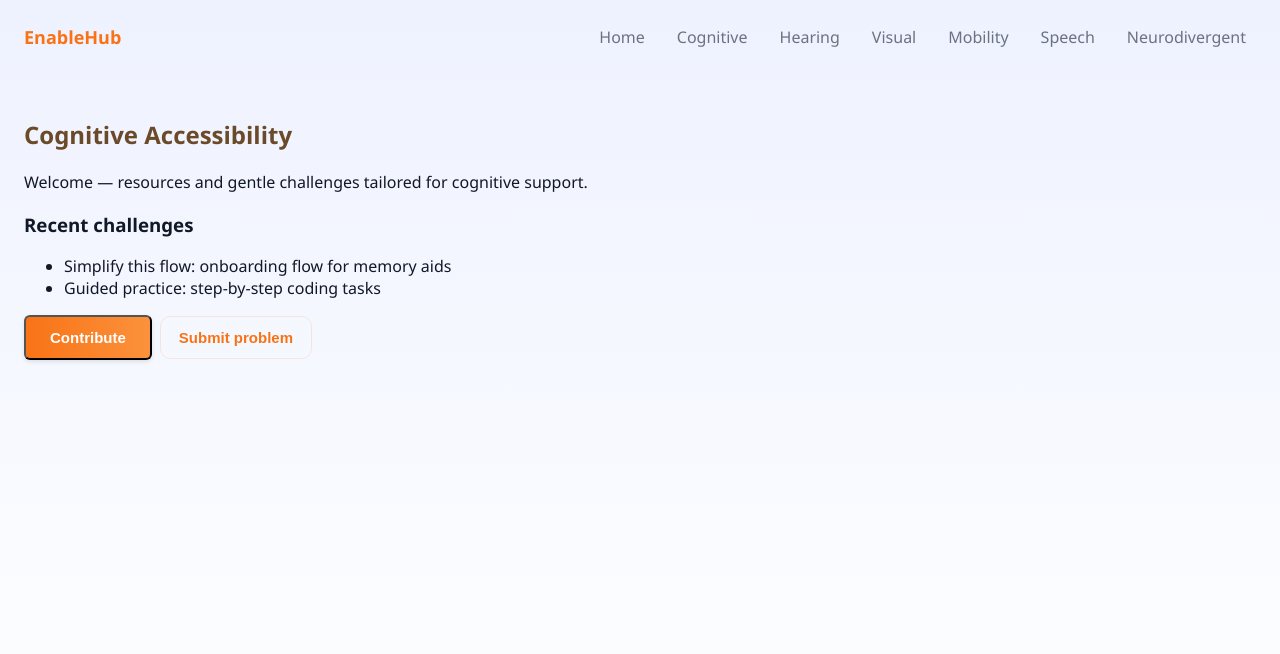
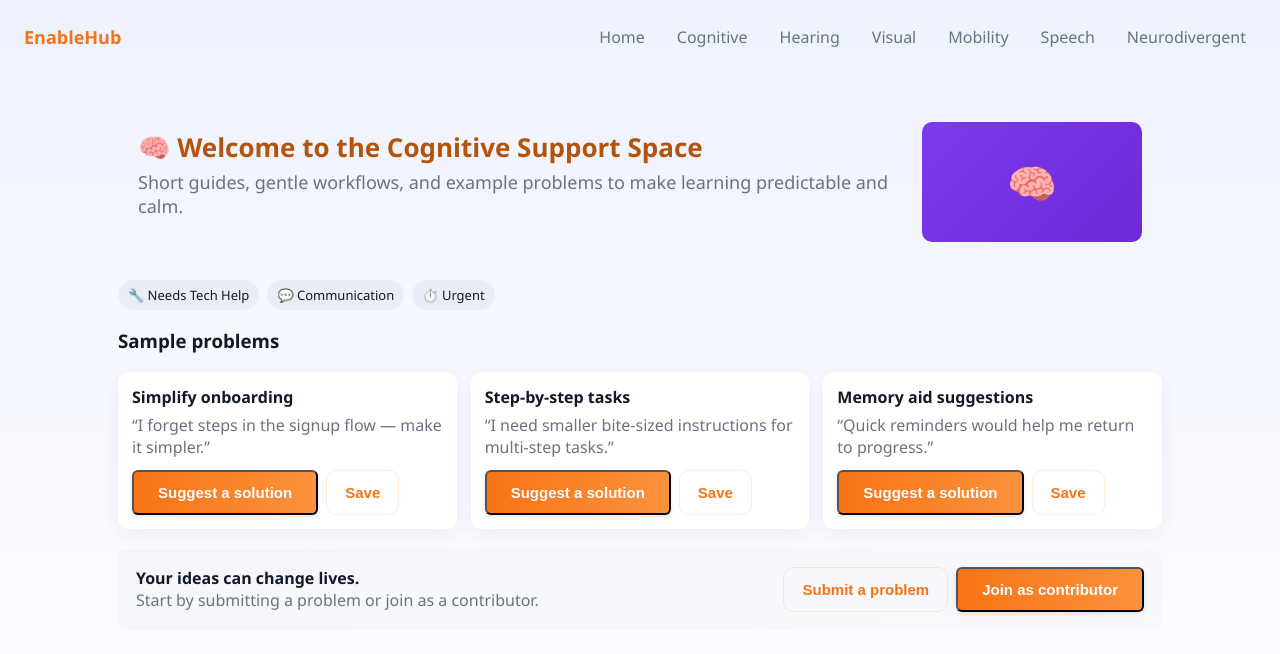
Before and after one commit to Vaish123-M/SolveTogether-platform, a React (Create React App) app in the folder EnableHub/client/: page /cognitive in a window 1280 px wide. Shown: the top 654 px of the page. Built offline with nearby package versions, Linux system fonts and the light colour scheme.

Commit message:
feat(client): enhance disability pages with hero, sample problems, filters, and CTAs

```diff
--- a/EnableHub/client/src/index.css
+++ b/EnableHub/client/src/index.css
@@ -81,3 +81,39 @@ body {
 .btn-primary:hover {
   background-color: #4338ca;
 }
+
+/* Page layout utilities */
+.page { padding: 28px; max-width:1100px; margin:0 auto; }
+.page-hero { display:flex; gap:20px; align-items:center; padding:20px; border-radius:12px; margin-bottom:18px; }
+.page-hero .hero-text { flex:1 }
+.page-hero .hero-title { margin:0 0 8px 0; font-size:26px; }
+.page-hero .hero-lead { margin:0 0 12px 0; color:var(--muted); }
+.page-illustration { width:220px; height:120px; border-radius:10px; display:flex; align-items:center; justify-content:center; color:white; font-size:40px; }
+
+/* filter / tag bar */
+.filters { display:flex; gap:8px; flex-wrap:wrap; margin:12px 0 18px 0; }
+.tag { background:rgba(0,0,0,0.04); padding:6px 10px; border-radius:999px; font-size:13px; cursor:pointer; }
+
+/* problem cards */
+.card-grid { display:grid; grid-template-columns:repeat(auto-fit,minmax(260px,1fr)); gap:14px; }
+.problem-card { background:var(--card); padding:14px; border-radius:10px; box-shadow:0 6px 18px rgba(15,23,42,0.06); }
+.problem-card h4 { margin:0 0 6px 0; }
+.problem-card p { margin:0 0 12px 0; color:var(--muted); }
+.problem-card .card-actions { display:flex; gap:8px; }
+
+/* CTA area */
+.page-cta { margin-top:20px; padding:18px; border-radius:10px; display:flex; align-items:center; justify-content:space-between; background:linear-gradient(90deg, rgba(0,0,0,0.02), rgba(0,0,0,0.01)); }
+
+/* Themed illustrations (simple gradients) */
+.theme-mobility { background: linear-gradient(135deg,#60a5fa,#3b82f6); }
+.theme-hearing { background: linear-gradient(135deg,#fb923c,#f97316); }
+.theme-cognitive { background: linear-gradient(135deg,#7c3aed,#6d28d9); }
+.theme-neuro { background: linear-gradient(135deg,#14b8a6,#06b6d4); }
+.theme-visual { background: linear-gradient(135deg,#111827,#0f172a); }
+.theme-speech { background: linear-gradient(135deg,#fda4af,#fb7185); }
+
+/* small responsive tweaks */
+@media (max-width:720px) {
+  .page-hero { flex-direction:column; align-items:flex-start }
+  .page-illustration { width:100%; height:140px }
+}
--- a/EnableHub/client/src/pages/Cognitive.js
+++ b/EnableHub/client/src/pages/Cognitive.js
@@ -1,20 +1,51 @@
 import React from 'react'
+
+const SAMPLE = [
+  { title: 'Simplify onboarding', quote: 'I forget steps in the signup flow — make it simpler.' },
+  { title: 'Step-by-step tasks', quote: 'I need smaller bite-sized instructions for multi-step tasks.' },
+  { title: 'Memory aid suggestions', quote: 'Quick reminders would help me return to progress.' },
+]
 
 export default function Cognitive(){
   return (
-    <main style={{padding:24}}>
-      <h2 style={{color:'#6b4a2a'}}>Cognitive Accessibility</h2>
-      <p>Welcome — resources and gentle challenges tailored for cognitive support.</p>
-      <section style={{marginTop:16}}>
-        <h3>Recent challenges</h3>
-        <ul>
-          <li>Simplify this flow: onboarding flow for memory aids</li>
-          <li>Guided practice: step-by-step coding tasks</li>
-        </ul>
+    <main className="page">
+      <section className="page-hero">
+        <div className="hero-text">
+          <h2 className="hero-title">🧠 Welcome to the Cognitive Support Space</h2>
+          <p className="hero-lead">Short guides, gentle workflows, and example problems to make learning predictable and calm.</p>
+        </div>
+        <div className="page-illustration theme-cognitive" aria-hidden="true">🧠</div>
       </section>
-      <div style={{marginTop:16}}>
-        <button className="btn btn-primary">Contribute</button>
-        <button className="btn btn-secondary" style={{marginLeft:8}}>Submit problem</button>
+
+      <div className="filters" role="toolbar" aria-label="Filter problems">
+        <div className="tag">🔧 Needs Tech Help</div>
+        <div className="tag">💬 Communication</div>
+        <div className="tag">⏱️ Urgent</div>
+      </div>
+
+      <h3 style={{marginTop:6}}>Sample problems</h3>
+      <div className="card-grid" aria-live="polite">
+        {SAMPLE.map((p) => (
+          <article key={p.title} className="problem-card">
+            <h4>{p.title}</h4>
+            <p>“{p.quote}”</p>
+            <div className="card-actions">
+              <button className="btn btn-primary">Suggest a solution</button>
+              <button className="btn btn-secondary">Save</button>
+            </div>
+          </article>
+        ))}
+      </div>
+
+      <div className="page-cta">
+        <div>
+          <strong>Your ideas can change lives.</strong>
+          <div style={{color:'var(--muted)'}}>Start by submitting a problem or join as a contributor.</div>
+        </div>
+        <div style={{display:'flex', gap:8}}>
+          <button className="btn btn-secondary">Submit a problem</button>
+          <button className="btn btn-primary">Join as contributor</button>
+        </div>
       </div>
     </main>
   )
--- a/EnableHub/client/src/pages/Hearing.js
+++ b/EnableHub/client/src/pages/Hearing.js
@@ -2,19 +2,43 @@ import React from 'react'
 
 export default function Hearing(){
   return (
-    <main style={{padding:24}}>
-      <h2 style={{color:'#0f766e'}}>Hearing Accessibility</h2>
-      <p>Welcome — visual transcripts, captions, and sound-free challenges.</p>
-      <section style={{marginTop:16}}>
-        <h3>Recent challenges</h3>
-        <ul>
-          <li>Captioning practice for short lectures</li>
-          <li>Silent UI: design without relying on audio cues</li>
-        </ul>
+    <main className="page">
+      <section className="page-hero">
+        <div className="hero-text">
+          <h2 className="hero-title">🦻 Hearing Support Space</h2>
+          <p className="hero-lead">Captions, better notifications, and clear alternatives for audio-first content.</p>
+        </div>
+        <div className="page-illustration theme-hearing" aria-hidden>🦻</div>
       </section>
-      <div style={{marginTop:16}}>
-        <button className="btn btn-primary">Contribute</button>
-        <button className="btn btn-secondary" style={{marginLeft:8}}>Submit problem</button>
+
+      <div className="filters">
+        <div className="tag">💬 Communication Barrier</div>
+        <div className="tag">🔧 Needs Tech Help</div>
+      </div>
+
+      <h3>Sample problems</h3>
+      <div className="card-grid">
+        {SAMPLE.map((p) => (
+          <article className="problem-card" key={p.title}>
+            <h4>{p.title}</h4>
+            <p>“{p.quote}”</p>
+            <div className="card-actions">
+              <button className="btn btn-primary">Suggest a solution</button>
+              <button className="btn btn-secondary">Save</button>
+            </div>
+          </article>
+        ))}
+      </div>
+
+      <div className="page-cta">
+        <div>
+          <strong>Your ideas can change lives.</strong>
+          <div style={{color:'var(--muted)'}}>Share an issue or start helping today.</div>
+        </div>
+        <div style={{display:'flex', gap:8}}>
+          <button className="btn btn-secondary">Submit a problem</button>
+          <button className="btn btn-primary">Join as contributor</button>
+        </div>
       </div>
     </main>
   )
--- a/EnableHub/client/src/pages/Mobility.js
+++ b/EnableHub/client/src/pages/Mobility.js
@@ -1,20 +1,49 @@
 import React from 'react'
+
+const SAMPLE = [
+  { title: 'Reachable actions', quote: 'Buttons are too small or too close together for assistive devices.' },
+  { title: 'Drag-and-drop fallback', quote: 'I can’t use drag-and-drop reliably; need keyboard alternatives.' },
+]
 
 export default function Mobility(){
   return (
-    <main style={{padding:24}}>
-      <h2 style={{color:'#0c4a6e'}}>Mobility Accessibility</h2>
-      <p>Welcome — keyboard-friendly interaction patterns and adaptable controls.</p>
-      <section style={{marginTop:16}}>
-        <h3>Recent challenges</h3>
-        <ul>
-          <li>Ensure all actions are reachable via keyboard</li>
-          <li>Provide alternatives for drag-and-drop</li>
-        </ul>
+    <main className="page">
+      <section className="page-hero">
+        <div className="hero-text">
+          <h2 className="hero-title">🦽 Mobility Support Space</h2>
+          <p className="hero-lead">Keyboard-first patterns, reachable controls, and alternatives to gestures.</p>
+        </div>
+        <div className="page-illustration theme-mobility" aria-hidden>🦽</div>
       </section>
-      <div style={{marginTop:16}}>
-        <button className="btn btn-primary">Contribute</button>
-        <button className="btn btn-secondary" style={{marginLeft:8}}>Submit problem</button>
+
+      <div className="filters">
+        <div className="tag">🔧 Needs Tech Help</div>
+        <div className="tag">🎨 Design Challenge</div>
+      </div>
+
+      <h3>Sample problems</h3>
+      <div className="card-grid">
+        {SAMPLE.map((p) => (
+          <article className="problem-card" key={p.title}>
+            <h4>{p.title}</h4>
+            <p>“{p.quote}”</p>
+            <div className="card-actions">
+              <button className="btn btn-primary">Suggest a solution</button>
+              <button className="btn btn-secondary">Save</button>
+            </div>
+          </article>
+        ))}
+      </div>
+
+      <div className="page-cta">
+        <div>
+          <strong>Your ideas can change lives.</strong>
+          <div style={{color:'var(--muted)'}}>Submit mobility problems or join the contributor community.</div>
+        </div>
+        <div style={{display:'flex', gap:8}}>
+          <button className="btn btn-secondary">Submit a problem</button>
+          <button className="btn btn-primary">Join as contributor</button>
+        </div>
       </div>
     </main>
   )
--- a/EnableHub/client/src/pages/Neurodivergent.js
+++ b/EnableHub/client/src/pages/Neurodivergent.js
@@ -1,20 +1,49 @@
 import React from 'react'
+
+const SAMPLE = [
+  { title: 'Reduced motion mode', quote: 'Animations make me uncomfortable — provide a calm mode.' },
+  { title: 'Simpler layouts', quote: 'I need less busy screens to focus.' },
+]
 
 export default function Neurodivergent(){
   return (
-    <main style={{padding:24}}>
-      <h2 style={{color:'#5b21b6'}}>Neurodivergent</h2>
-      <p>Welcome — options for reduced motion, simplified layouts, and clear step-by-step flows.</p>
-      <section style={{marginTop:16}}>
-        <h3>Recent challenges</h3>
-        <ul>
-          <li>Noise-reduced interface modes</li>
-          <li>Provide predictable, consistent UI patterns</li>
-        </ul>
+    <main className="page">
+      <section className="page-hero">
+        <div className="hero-text">
+          <h2 className="hero-title">🧩 Neurodivergent Support Space</h2>
+          <p className="hero-lead">Options for reduced motion, simplified layouts, and predictable flows.</p>
+        </div>
+        <div className="page-illustration theme-neuro" aria-hidden>🧩</div>
       </section>
-      <div style={{marginTop:16}}>
-        <button className="btn btn-primary">Contribute</button>
-        <button className="btn btn-secondary" style={{marginLeft:8}}>Submit problem</button>
+
+      <div className="filters">
+        <div className="tag">🧪 Prototype Ready</div>
+        <div className="tag">🎨 Design Challenge</div>
+      </div>
+
+      <h3>Sample problems</h3>
+      <div className="card-grid">
+        {SAMPLE.map((p) => (
+          <article className="problem-card" key={p.title}>
+            <h4>{p.title}</h4>
+            <p>“{p.quote}”</p>
+            <div className="card-actions">
+              <button className="btn btn-primary">Suggest a solution</button>
+              <button className="btn btn-secondary">Save</button>
+            </div>
+          </article>
+        ))}
+      </div>
+
+      <div className="page-cta">
+        <div>
+          <strong>Your ideas can change lives.</strong>
+          <div style={{color:'var(--muted)'}}>Share a neurodivergent-friendly problem or join contributors.</div>
+        </div>
+        <div style={{display:'flex', gap:8}}>
+          <button className="btn btn-secondary">Submit a problem</button>
+          <button className="btn btn-primary">Join as contributor</button>
+        </div>
       </div>
     </main>
   )
--- a/EnableHub/client/src/pages/Speech.js
+++ b/EnableHub/client/src/pages/Speech.js
@@ -1,20 +1,49 @@
 import React from 'react'
+
+const SAMPLE = [
+  { title: 'Voice command discoverability', quote: 'I don’t know which commands are available.' },
+  { title: 'Alternate controls', quote: 'Provide easier alternatives if voice is unreliable.' },
+]
 
 export default function Speech(){
   return (
-    <main style={{padding:24}}>
-      <h2 style={{color:'#7c2d12'}}>Speech Accessibility</h2>
-      <p>Welcome — voice control friendliness and clear prompts for non-verbal users.</p>
-      <section style={{marginTop:16}}>
-        <h3>Recent challenges</h3>
-        <ul>
-          <li>Improve voice-command discoverability</li>
-          <li>Add fallback controls for non-verbal users</li>
-        </ul>
+    <main className="page">
+      <section className="page-hero">
+        <div className="hero-text">
+          <h2 className="hero-title">🗣️ Speech Support Space</h2>
+          <p className="hero-lead">Voice-friendly controls with clear fallbacks for non-verbal interaction.</p>
+        </div>
+        <div className="page-illustration theme-speech" aria-hidden>🗣️</div>
       </section>
-      <div style={{marginTop:16}}>
-        <button className="btn btn-primary">Contribute</button>
-        <button className="btn btn-secondary" style={{marginLeft:8}}>Submit problem</button>
+
+      <div className="filters">
+        <div className="tag">💬 Communication Barrier</div>
+        <div className="tag">🔧 Needs Tech Help</div>
+      </div>
+
+      <h3>Sample problems</h3>
+      <div className="card-grid">
+        {SAMPLE.map((p) => (
+          <article className="problem-card" key={p.title}>
+            <h4>{p.title}</h4>
+            <p>“{p.quote}”</p>
+            <div className="card-actions">
+              <button className="btn btn-primary">Suggest a solution</button>
+              <button className="btn btn-secondary">Save</button>
+            </div>
+          </article>
+        ))}
+      </div>
+
+      <div className="page-cta">
+        <div>
+          <strong>Your ideas can change lives.</strong>
+          <div style={{color:'var(--muted)'}}>Share a speech-related problem or join contributors.</div>
+        </div>
+        <div style={{display:'flex', gap:8}}>
+          <button className="btn btn-secondary">Submit a problem</button>
+          <button className="btn btn-primary">Join as contributor</button>
+        </div>
       </div>
     </main>
   )
--- a/EnableHub/client/src/pages/Visual.js
+++ b/EnableHub/client/src/pages/Visual.js
@@ -1,20 +1,49 @@
 import React from 'react'
+
+const SAMPLE = [
+  { title: 'High-contrast mode', quote: 'I need stronger contrast for text and UI elements.' },
+  { title: 'Large text scaling', quote: 'Fonts should scale without breaking layout.' },
+]
 
 export default function Visual(){
   return (
-    <main style={{padding:24}}>
-      <h2 style={{color:'#065f46'}}>Visual Accessibility</h2>
-      <p>Welcome — high-contrast themes, screen-reader-friendly tasks, and large text examples.</p>
-      <section style={{marginTop:16}}>
-        <h3>Recent challenges</h3>
-        <ul>
-          <li>Contrast testing for color choices</li>
-          <li>Large-font UI: adapt components to scale</li>
-        </ul>
+    <main className="page">
+      <section className="page-hero">
+        <div className="hero-text">
+          <h2 className="hero-title">🦯 Visual Accessibility Space</h2>
+          <p className="hero-lead">High-contrast modes, scalable fonts, and clear focus states for sight-impaired users.</p>
+        </div>
+        <div className="page-illustration theme-visual" aria-hidden>🦯</div>
       </section>
-      <div style={{marginTop:16}}>
-        <button className="btn btn-primary">Contribute</button>
-        <button className="btn btn-secondary" style={{marginLeft:8}}>Submit problem</button>
+
+      <div className="filters">
+        <div className="tag">🔧 Needs Tech Help</div>
+        <div className="tag">🧪 Prototype Ready</div>
+      </div>
+
+      <h3>Sample problems</h3>
+      <div className="card-grid">
+        {SAMPLE.map((p) => (
+          <article className="problem-card" key={p.title}>
+            <h4>{p.title}</h4>
+            <p>“{p.quote}”</p>
+            <div className="card-actions">
+              <button className="btn btn-primary">Suggest a solution</button>
+              <button className="btn btn-secondary">Save</button>
+            </div>
+          </article>
+        ))}
+      </div>
+
+      <div className="page-cta">
+        <div>
+          <strong>Your ideas can change lives.</strong>
+          <div style={{color:'var(--muted)'}}>Submit a visual accessibility issue or join contributors.</div>
+        </div>
+        <div style={{display:'flex', gap:8}}>
+          <button className="btn btn-secondary">Submit a problem</button>
+          <button className="btn btn-primary">Join as contributor</button>
+        </div>
       </div>
     </main>
   )
```
Also changed, not shown: 7 other files (tests, documents, lock files or other folders).
